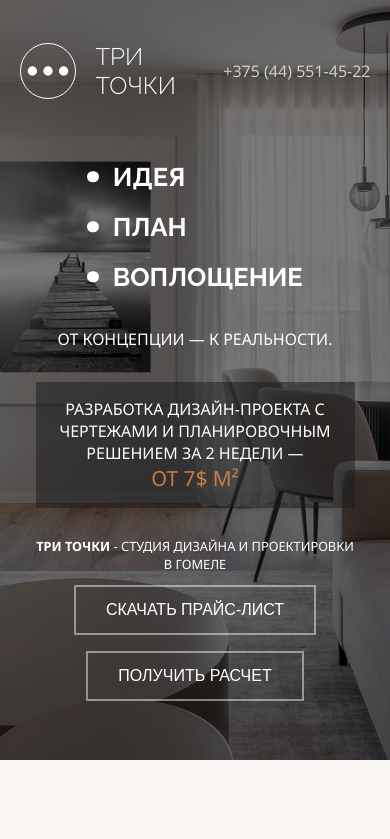
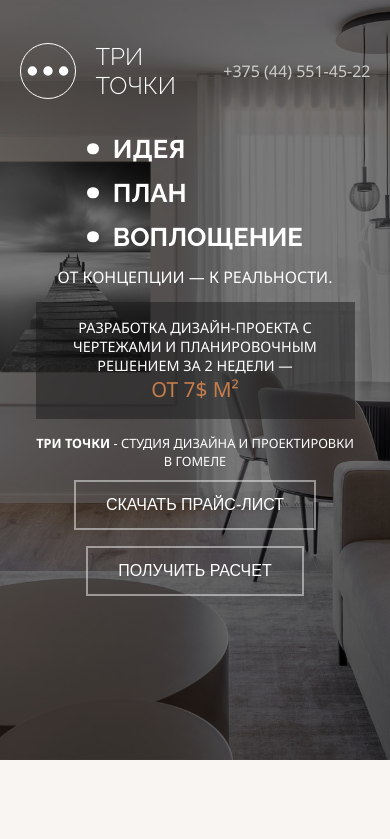
Before and after one commit to PolinaIlinkova/tri-tochki, a React (Create React App) app: page / in a window 390 px wide. Shown: the top 839 px of the page. Built offline with nearby package versions, Linux system fonts and the light colour scheme; no server answers; a web font is replaced by a local one.

Commit message:
Editing hero section for mobile adaptive

```diff
--- a/src/features/Hero.module.css
+++ b/src/features/Hero.module.css
@@ -119,7 +119,7 @@ color:rgba(216, 133, 77, 0.89)}
 
 @media (max-width: 620px) {
   .content {
-    margin-top: 2rem;
+    margin-top: 0rem;
   }
   .textImp {
     font-size: 1.1rem;
@@ -129,6 +129,7 @@ color:rgba(216, 133, 77, 0.89)}
     flex-direction: column;
     justify-content: space-between;
     align-items: center;
+    margin: 0;
   }
 
 }
@@ -144,13 +145,20 @@ color:rgba(216, 133, 77, 0.89)}
     font-size: 0.8rem;
   }
   .textImp {
-    font-size: 1rem;
+    font-size: 0.9rem;
   }
   .text2 {
     font-size: 0.8rem;
+    margin: 0;
+    margin-bottom: 10px;
+  }
+  .text1{
+    margin: 0;
   }
   .center {
     margin: 0;
   }
-
+ h1 {
+  margin: 14px 0;
+ }
 }
--- a/src/layout/Header.module.css
+++ b/src/layout/Header.module.css
@@ -2,7 +2,7 @@
   display: flex;
   justify-content: space-between;
   align-items: center;
-  padding: 22px 0px;
+  padding: 22px 0px ;
   color: white;
 }
 
@@ -26,4 +26,7 @@
   .phone {
     font-size: 1rem;
   }
+  .header {
+    padding-bottom: 0;
+  }
 }
```
